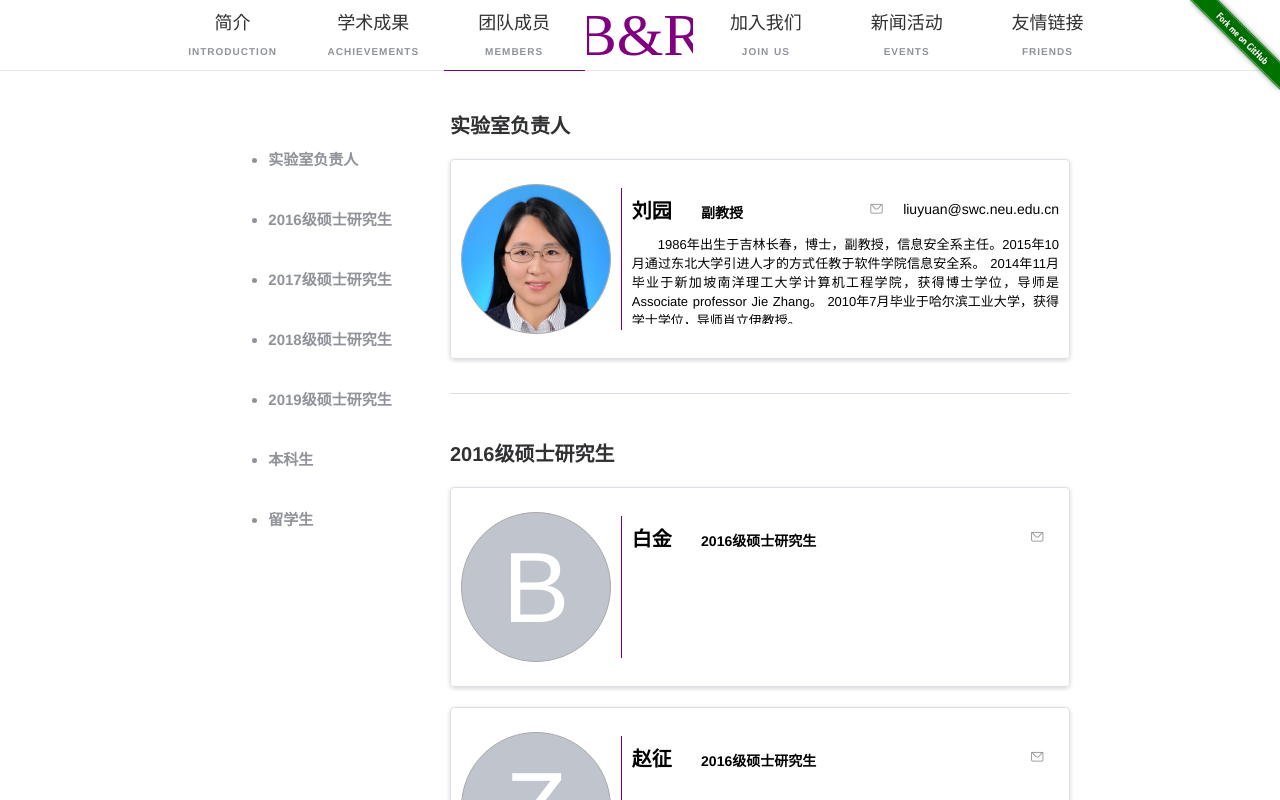
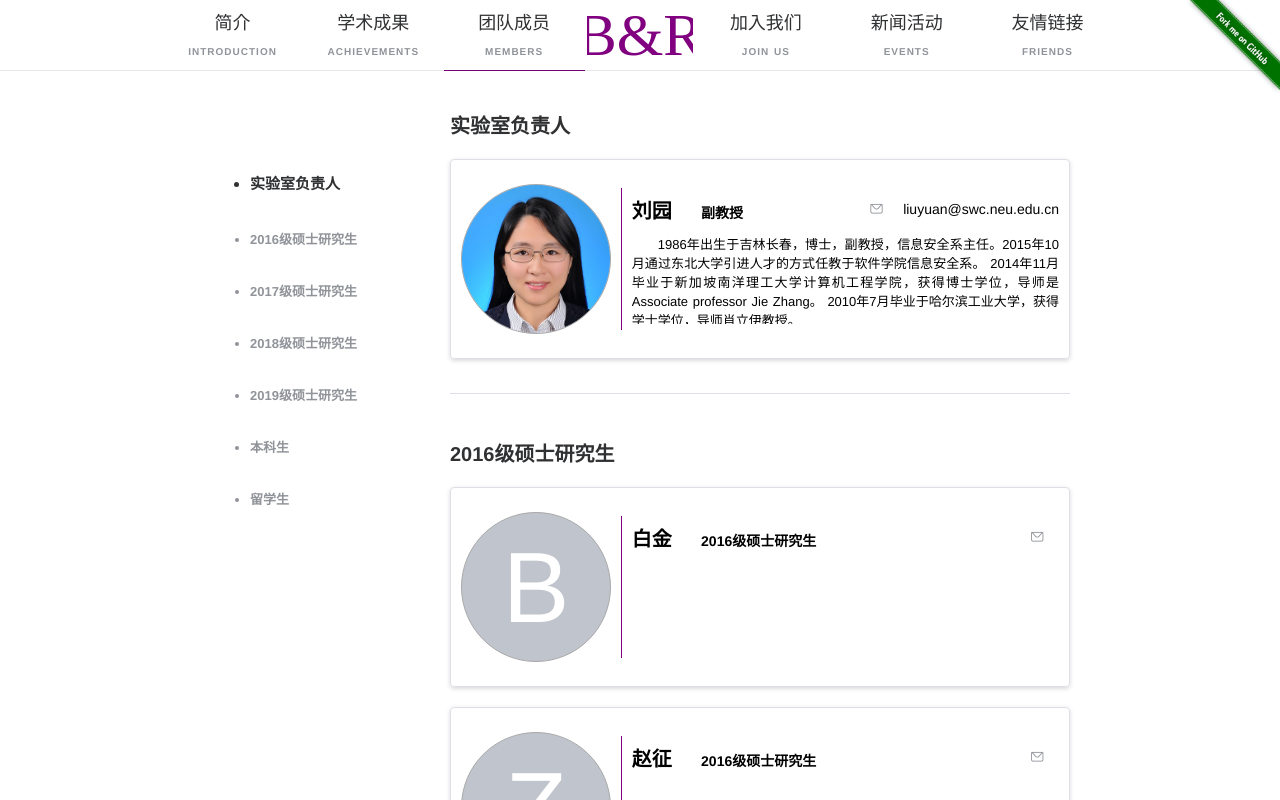
Before and after one commit to thothsun/blockchain-lab, a Nuxt app: page /members in a window 1280 px wide. Shown: the top 800 px of the page. Built offline with nearby package versions, Linux system fonts and the light colour scheme.

Commit message:
团队成员页面侧边导航栏 添加大纲视图

```diff
--- a/pages/members.vue
+++ b/pages/members.vue
@@ -5,16 +5,16 @@
       <el-row :gutter="0" type="flex" justify="center">
         <el-col :span="4" class="hidden-sm-and-down" style="min-width: 240px">
           <div
-            style="position: fixed;display: flex;justify-content: center;align-items:center;width: 200px;height: 500px;">
+            style="position: fixed;display: flex;justify-content: center;align-items:center;width: 200px;height: 500px">
 
-            <ul style="line-height: 4;font-size: 1.5rem;font-weight: bold;color: #909399">
-              <li>实验室负责人</li>
-              <li>2016级硕士研究生</li>
-              <li>2017级硕士研究生</li>
-              <li>2018级硕士研究生</li>
-              <li>2019级硕士研究生</li>
-              <li>本科生</li>
-              <li>留学生</li>
+            <ul class="ul-navi">
+              <li :class="{active: active===0}">实验室负责人</li>
+              <li :class="{active: active===1}">2016级硕士研究生</li>
+              <li :class="{active: active===2}">2017级硕士研究生</li>
+              <li :class="{active: active===3}">2018级硕士研究生</li>
+              <li :class="{active: active===4}">2019级硕士研究生</li>
+              <li :class="{active: active===5}">本科生</li>
+              <li :class="{active: active===6}">留学生</li>
             </ul>
 
           </div>
@@ -22,7 +22,7 @@
 
 
         <el-col :xs="18" :sm="16" :md="14" :lg="12" :xl="10"
-                style="display: flex;justify-content: center;flex-wrap: wrap;">
+                style="display: flex;justify-content: center;flex-wrap: wrap;" class="wrapper">
 
           <h1>实验室负责人</h1>
 
@@ -231,7 +231,41 @@
       myfooter
     },
     data() {
-      return {}
+      return {
+        active: 0
+      }
+    },
+    mounted() {
+      window.addEventListener('scroll', this.onScroll)
+    },
+    destroyed() {
+      window.removeEventListener('scroll', this.onScroll)
+    },
+    methods: {
+      onScroll() {
+        // 获取所有锚点元素
+        const navContents = document.querySelectorAll('.wrapper h1');
+        // 所有锚点元素的 offsetTop
+        const offsetTopArr = [];
+        console.log('offsetTopArr',offsetTopArr)
+        navContents.forEach(item => {
+          offsetTopArr.push(item.offsetTop)
+        });
+        // 获取当前文档流的 scrollTop
+        const scrollTop = document.documentElement.scrollTop || document.body.scrollTop;
+        // 定义当前点亮的导航下标
+        let navIndex = 0;
+        for (let n = 0; n < offsetTopArr.length; n++) {
+          // 如果 scrollTop 大于等于第 n 个元素的 offsetTop 则说明 n-1 的内容已经完全不可见
+          // 那么此时导航索引就应该是 n 了
+          if (scrollTop >= offsetTopArr[n]) {
+            navIndex = n
+          }
+        }
+        console.log(navIndex)
+        // 把下标赋值给 vue 的 data
+        this.active = navIndex
+      }
     }
   }
 </script>
@@ -241,4 +275,17 @@
   h1 {
     width: 100%;
   }
+
+  .ul-navi {
+    line-height: 4;
+    font-size: 1.3rem;
+    font-weight: bold;
+    color: #909399;
+    width: 100%;
+  }
+
+  .ul-navi .active {
+    font-size: 1.5rem;
+    color: #303133;
+  }
 </style>
```
